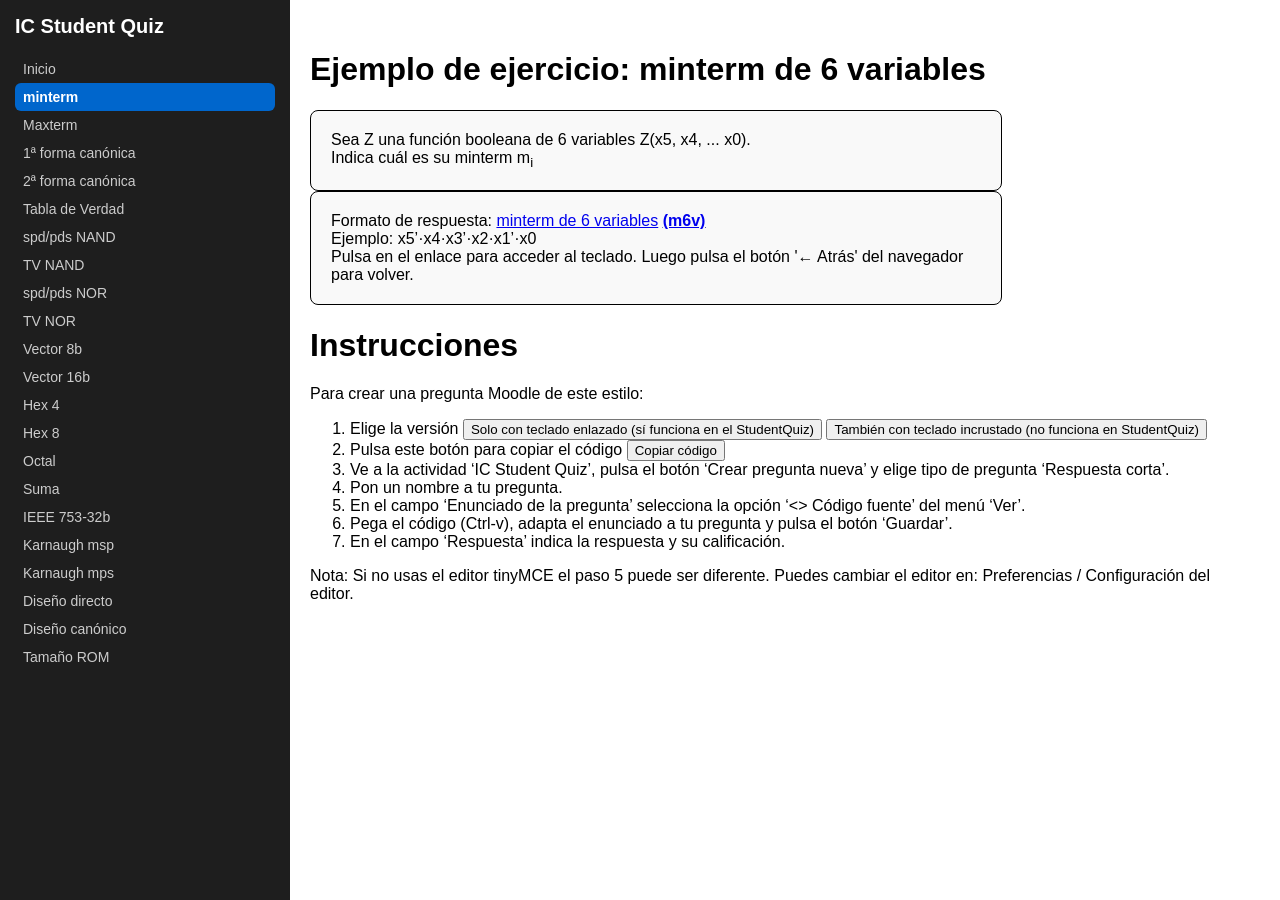
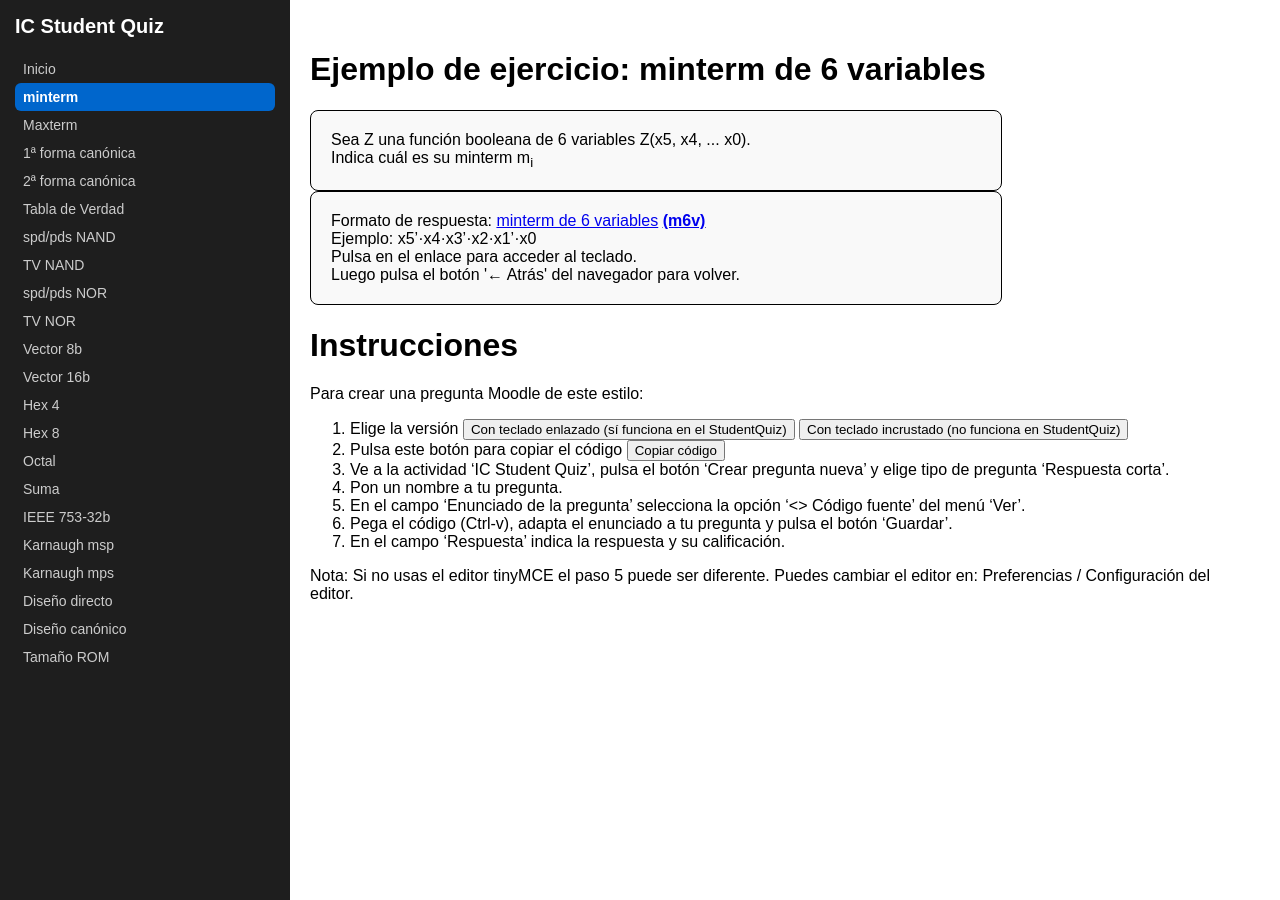
Before and after one commit to mglfcn/ic-student-quiz, a Jekyll site: the page built from minterm.md, in a window 1280 px wide. Built offline with Jekyll 4.4.1, drawn with Linux system fonts in a browser that asks for light colours.

Commit message:
Fix text formatting and alert messages in minterm.md

```diff
--- a/minterm.md
+++ b/minterm.md
@@ -16,7 +16,8 @@ Indica cuál es su minterm m<sub>i</sub>
 <div id="div1" style="border: 1px solid #000; padding: 20px; max-width: 650px; width: 100%; border-radius: 8px; background-color: #f9f9f9;">
 Formato de respuesta: <a href="https://webdiis.unizar.es/~luisma/ic/teclado_m6v.html">minterm de 6 variables</a> <b><u><a href="https://mglfcn.github.io/ic-student-quiz/kb/ic/teclado_m6v.html">(m6v)</a></u></b><br>
 Ejemplo: x5’·x4·x3’·x2·x1’·x0<br>
-Pulsa en el enlace para acceder al teclado. Luego pulsa el botón '← Atrás' del navegador para volver.
+Pulsa en el enlace para acceder al teclado.<br>
+Luego pulsa el botón '← Atrás' del navegador para volver.
 </div>
 {% endcapture %}
 
@@ -43,7 +44,7 @@ Ejemplo: x5’·x4·x3’·x2·x1’·x0<br>
 # Instrucciones
 
 Para crear una pregunta Moodle de este estilo:
-1. Elige la versión <button onclick="mostrar_div1()">Solo con teclado enlazado (sí funciona en el StudentQuiz)</button>   <button onclick="mostrar_div2()">También con teclado incrustado (no funciona en StudentQuiz)</button>
+1. Elige la versión <button onclick="mostrar_div1()">Con teclado enlazado (sí funciona en el StudentQuiz)</button>   <button onclick="mostrar_div2()">Con teclado incrustado (no funciona en StudentQuiz)</button>
 2. Pulsa este botón para copiar el código <button onclick="copiar_codigo()">Copiar código</button>
 3. Ve a la actividad 'IC Student Quiz', pulsa el botón 'Crear pregunta nueva' y elige tipo de pregunta 'Respuesta corta'.
 4. Pon un nombre a tu pregunta.
@@ -68,11 +69,11 @@ function copiar_codigo(){
  if (version_div==1){
   const texto = document.getElementById("codigo_div1").value;
   navigator.clipboard.writeText(texto);
-  alert("Código con teclado enlazado copiado (sí funciona en StudentQuiz)");
+  alert("Copiado código con teclado enlazado (sí funciona en StudentQuiz)");
  }else {
   const texto = document.getElementById("codigo_div2").value;
   navigator.clipboard.writeText(texto);
-  alert("Código con teclado incrustado copiado (no funciona en StudentQuiz)");
+  alert("Copiado código con teclado incrustado (no funciona en StudentQuiz)");
  }
 }
 
```
